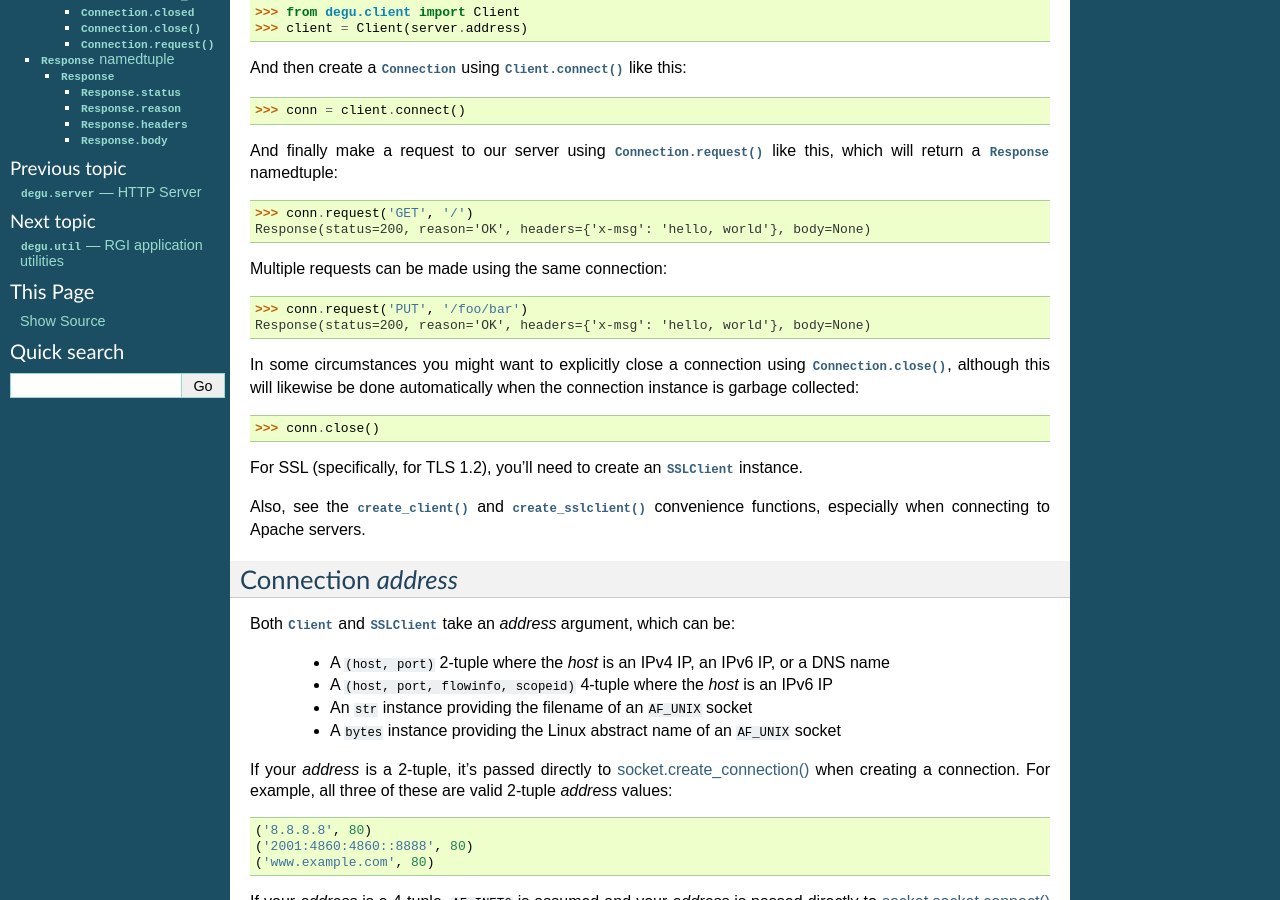
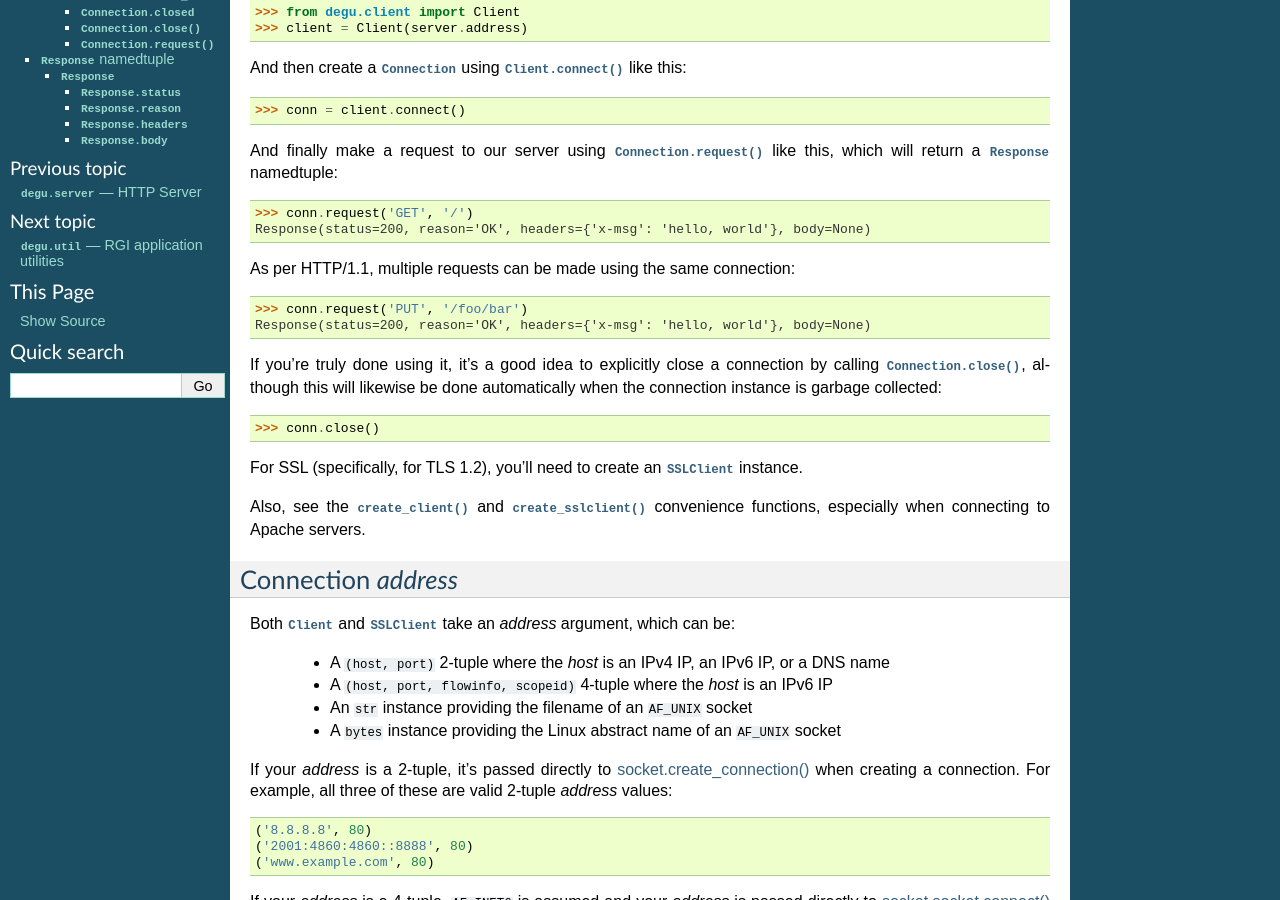
Before and after one commit to json420/degu, a Sphinx documentation site: the page built from doc/degu.client.rst, in a window 1280 px wide and 900 px high, scrolled down 377 px. Built offline with Sphinx 7.4.7, drawn with Linux system fonts in a browser that asks for light colours.

Commit message:
small update on closing connections in degu.client.rst

```diff
--- a/doc/degu.client.rst
+++ b/doc/degu.client.rst
@@ -36,14 +36,14 @@ this, which will return a :class:`Response` namedtuple:
 >>> conn.request('GET', '/')
 Response(status=200, reason='OK', headers={'x-msg': 'hello, world'}, body=None)
 
-Multiple requests can be made using the same connection:
+As per HTTP/1.1, multiple requests can be made using the same connection:
 
 >>> conn.request('PUT', '/foo/bar')
 Response(status=200, reason='OK', headers={'x-msg': 'hello, world'}, body=None)
 
-In some circumstances you might want to explicitly close a connection using
-:meth:`Connection.close()`, although this will likewise be done automatically
-when the connection instance is garbage collected:
+If you're truly done using it, it's a good idea to explicitly close a connection
+by calling :meth:`Connection.close()`, although this will likewise be done
+automatically when the connection instance is garbage collected:
 
 >>> conn.close()
 
```
